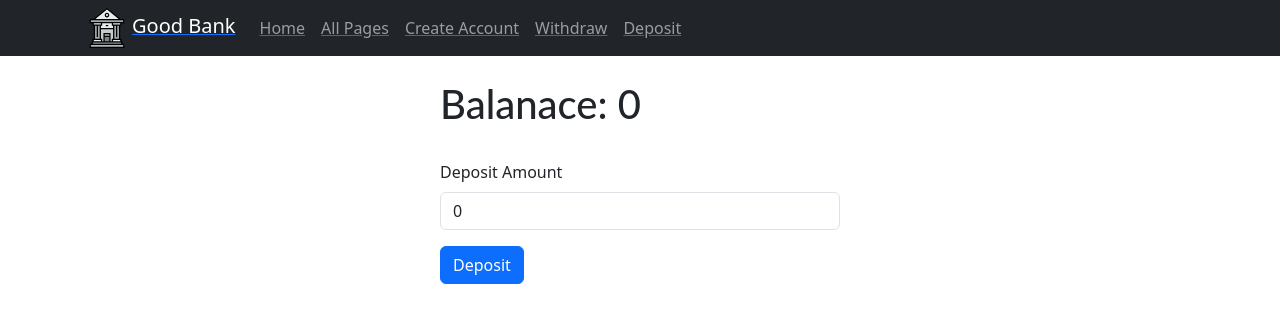
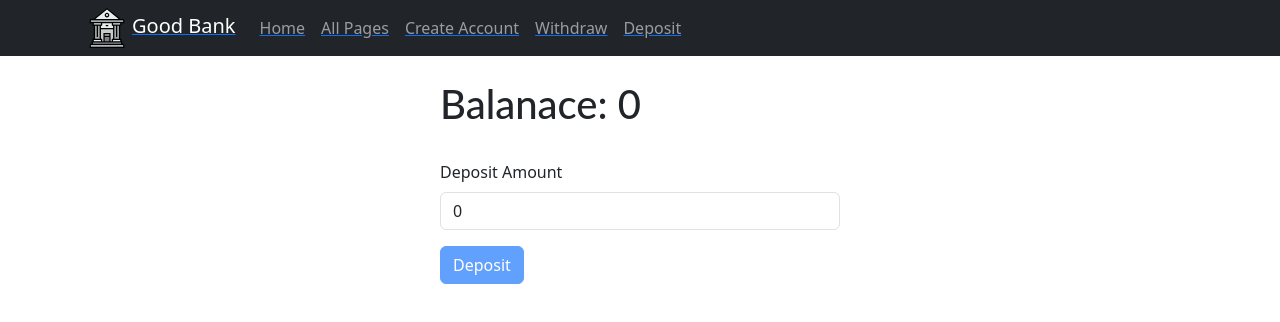
Before and after one commit to DostonSuhrobov/Bad_Bank, a React (Create React App) app: page /#/deposit in a window 1280 px wide. Shown: the top 322 px of the page. Built offline with nearby package versions, Linux system fonts and the light colour scheme; the HTML template or start-up script is replaced by a standard one.

Commit message:
Update deposit.js

```diff
--- a/src/deposit.js
+++ b/src/deposit.js
@@ -2,13 +2,32 @@ import React, { useContext, useState } from 'react';
 import * as ReactBootstrap from 'react-bootstrap';
 
 import { UserContext } from './createContext.js';
+
+import { ToastContainer, toast } from 'react-toastify';
+import 'react-toastify/dist/ReactToastify.css';
 
 function Deposit() {
   const [balance, setBalance] = useContext(UserContext);
   const [balance_1, setBalance1] = useState(0);
 
   function calculate() {
+
     setBalance(balance + balance_1);
+    console.log(balance);
+
+      toast.success('Balance Updated!', {
+        position: 'top-center',
+        autoClose: 5000,
+        hideProgressBar: false,
+        closeOnClick: true,
+        pauseOnHover: true,
+        draggable: true,
+        progress: undefined
+      });
+
+
+
+
     setBalance1(0);
   }
 
@@ -21,15 +40,29 @@ function Deposit() {
           <ReactBootstrap.Form.Label>Deposit Amount</ReactBootstrap.Form.Label>
           <ReactBootstrap.Form.Control
             type="number"
+            min='0'
             value={balance_1}
             onChange={e => setBalance1(parseInt(e.target.value))}
             placeholder="Enter deposit balanse"
           />
         </ReactBootstrap.Form.Group>
 
-        <ReactBootstrap.Button variant="primary" onClick={calculate}>
+        <ReactBootstrap.Button variant="primary" onClick={calculate} disabled={!balance_1}>
           Deposit
         </ReactBootstrap.Button>
+
+        <ToastContainer
+          position="top-center"
+          autoClose={5000}
+          hideProgressBar={false}
+          newestOnTop={false}
+          closeOnClick
+          rtl={false}
+          pauseOnFocusLoss
+          draggable
+          pauseOnHover
+        />
+
       </ReactBootstrap.Form>
     </div>
   );
```
